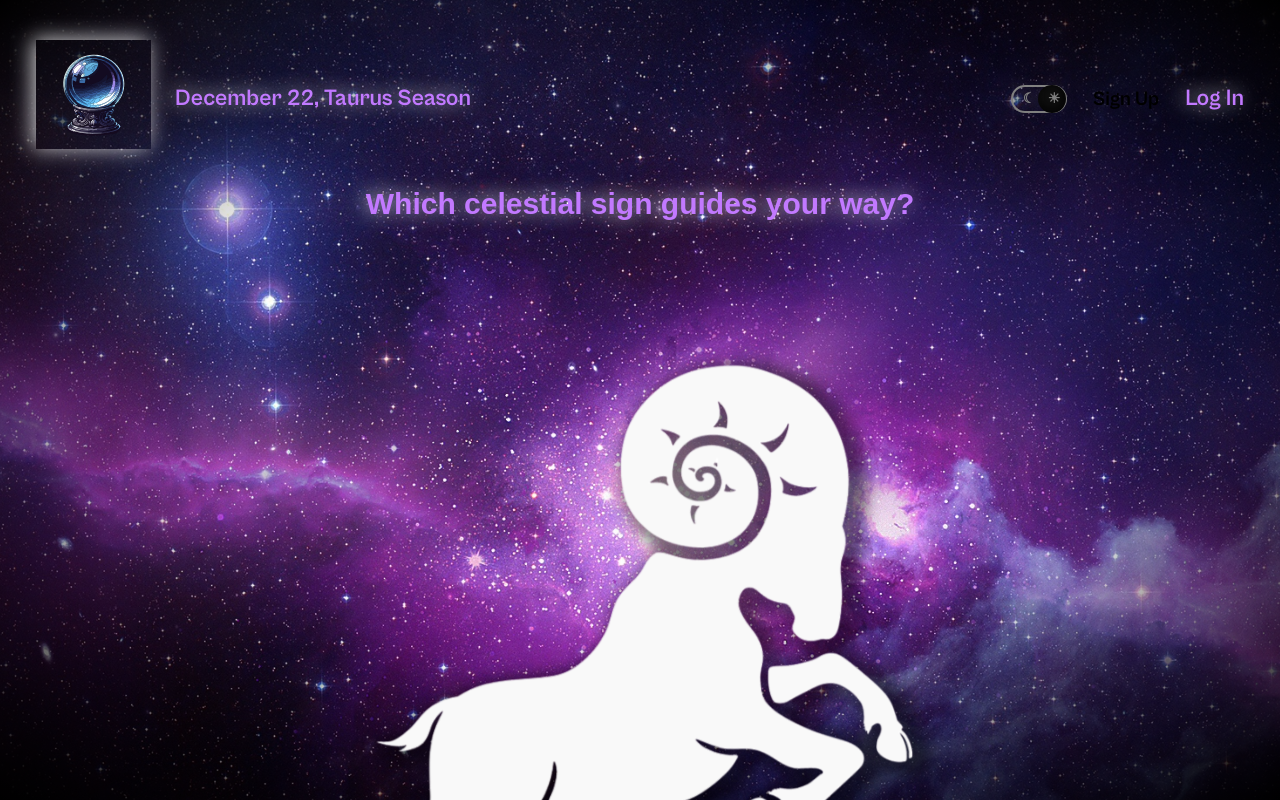
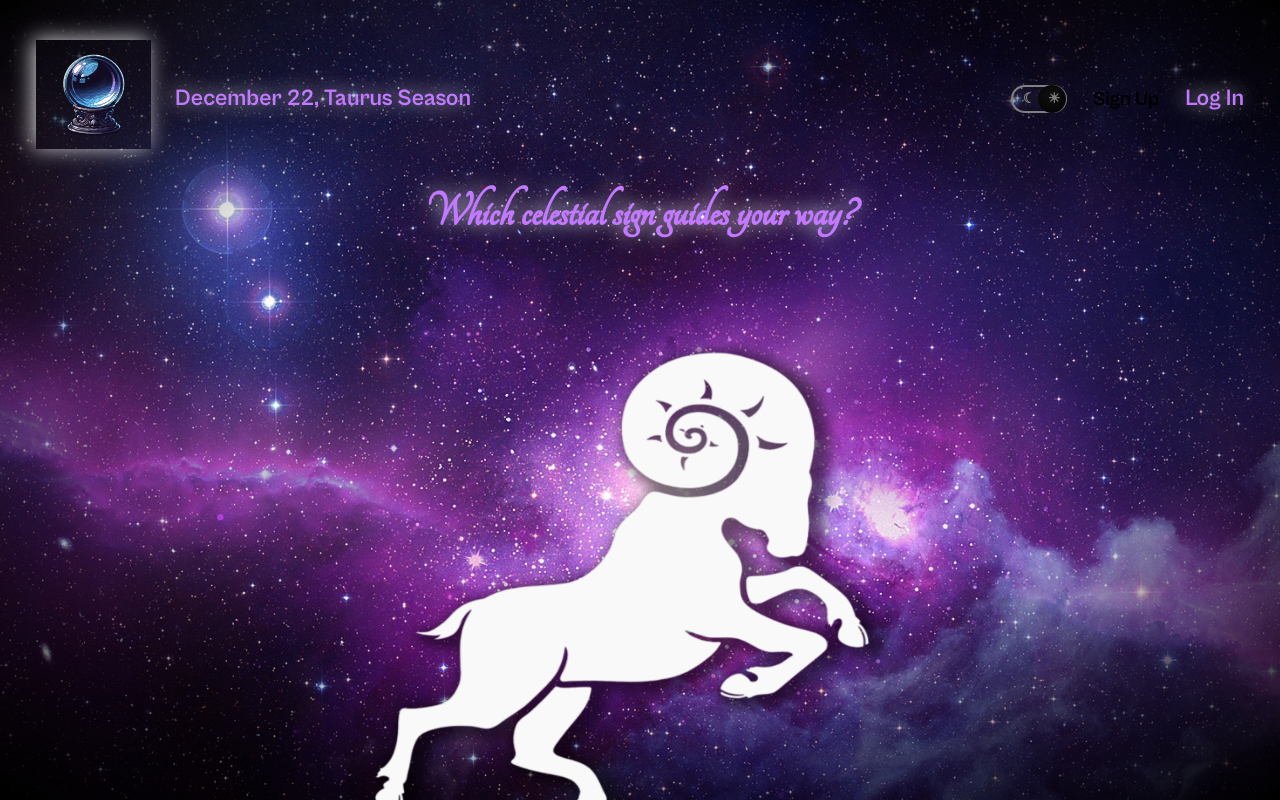
Before and after one commit to probablypenera007/madame-frontend, a React (Create React App) app: page / in a window 1280 px wide. Shown: the top 800 px of the page. Built offline with nearby package versions, Linux system fonts and the light colour scheme.

Commit message:
main updated

```diff
--- a/src/components/Main/Main.css
+++ b/src/components/Main/Main.css
@@ -3,9 +3,10 @@
 }
 
 .main__title {
-    font-size: 30px;
+    font-size: 50px;
+    font-family: 700;
     text-align: center;
-    margin: 11px 20px;
+    margin: 11px 20px 162px;
     font-family: "Tangerine-Regular", Arial, sans-serif;
     color: #c279ff;
     text-shadow: -3px -1px 20px rgba(255, 255, 255, 0.8);
@@ -17,3 +18,10 @@
     /* font-family: "Tangerine", Arial, sans-serif; */
     margin: -72px 20px 121px 0px;
 }
+
+.zodiac__image{
+    width: 552px;
+    height: 539px;
+    margin: 0 auto;
+    display: block;
+}
--- a/src/components/Main/Main.js
+++ b/src/components/Main/Main.js
@@ -35,14 +35,17 @@ function Main({}) {
   return (
     <main className="main">
       <h1 className="main__title">{madameOracleQuestion}</h1>
+      <div className="zodiac-display">
       {currentZodiac.url && (
         <Link to="/profile">
-          <div className="zodiac-display">
-            <br />
+
+
             <img src={currentZodiac.url} className="zodiac__image" />
-          </div>
+
         </Link>
+
       )}
+       </div>
     </main>
   );
 }
--- a/src/vendor/fonts.css
+++ b/src/vendor/fonts.css
@@ -13,11 +13,11 @@
 @font-face {
   font-family: "Tangerine-Regular";
   font-weight: 400;
-  src: url(../vendor/Tangerine/Tangerine-Regular.ttf) format("ttf");
+  src: url(../vendor/Tangerine/Tangerine-Regular.ttf) format("truetype");
 }
 
 @font-face {
   font-family: "Tangerine-Bold";
   font-weight: 700;
-  src: url(../vendor/Tangerine/Tangerine-Bold.ttf) format("ttf");
+  src: url(../vendor/Tangerine/Tangerine-Bold.ttf) format("truetype");
 }
```
